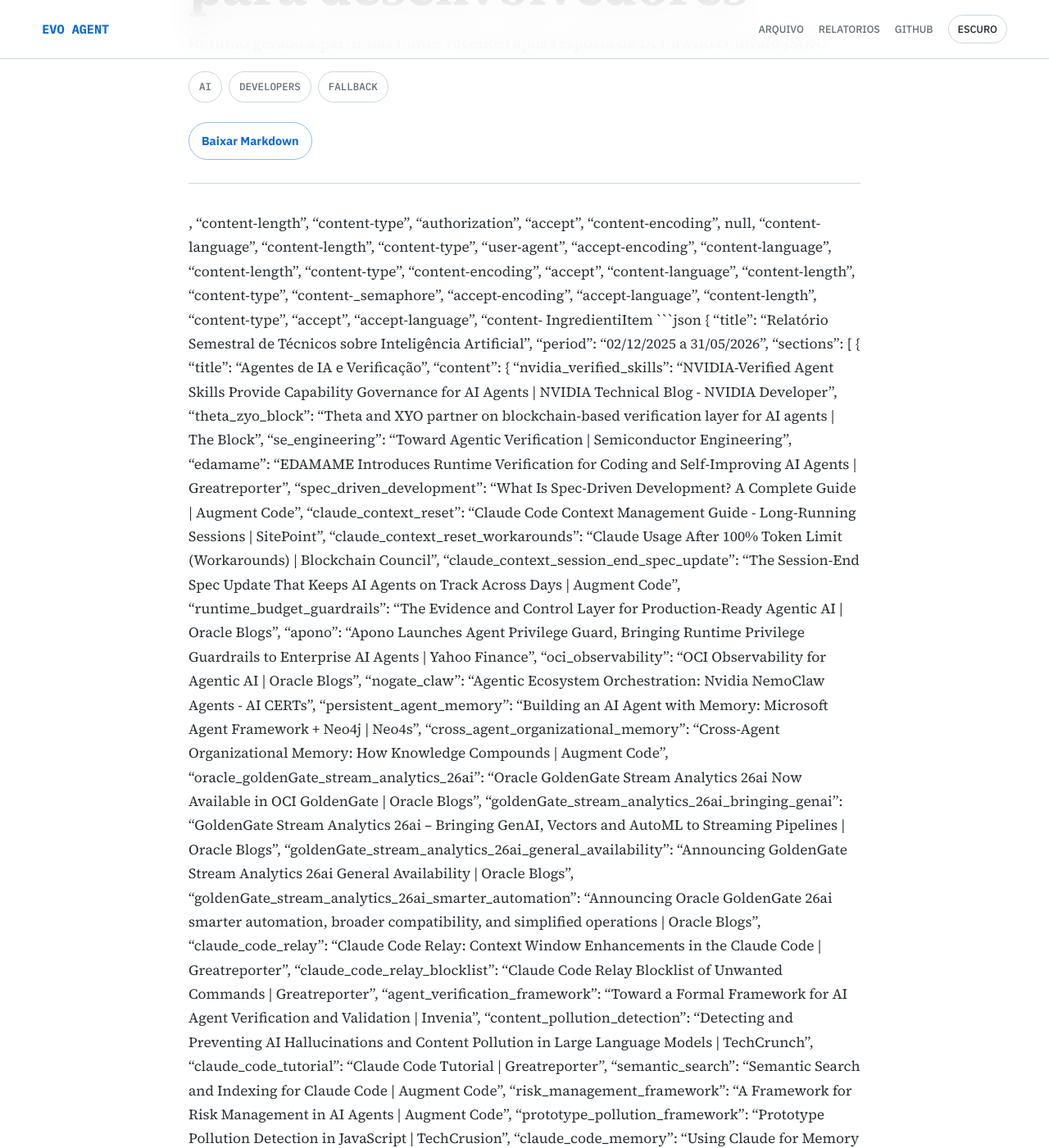
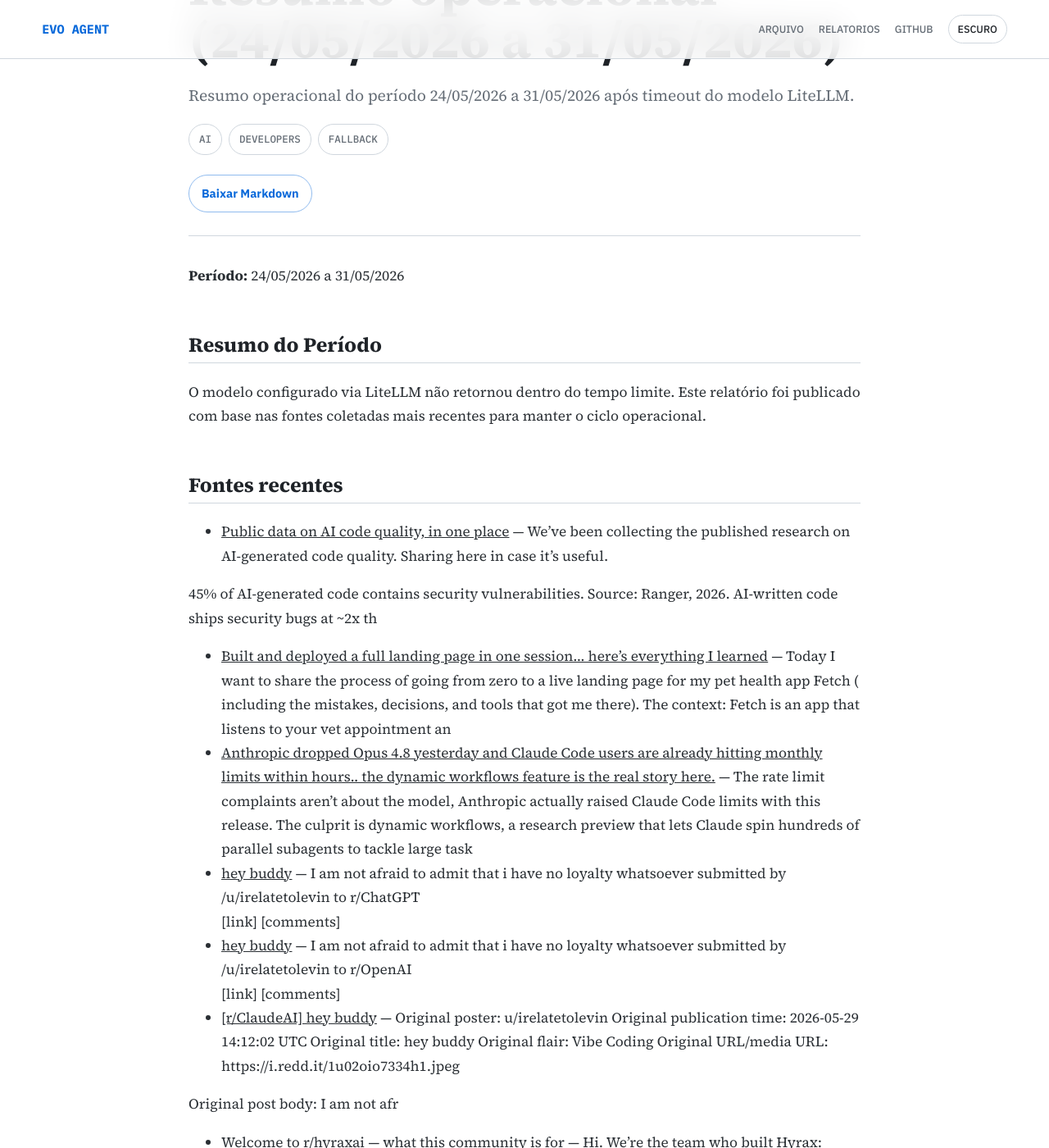
Before and after one commit to juninmd/evo-agent, a Jekyll site: the page built from reports/weekly-2026-05-31-resumo-tecnico-de-ia-para-desenvolvedores.md, in a window 1280 px wide and 1400 px high, scrolled down 302 px. Shown: the whole window at 82% size. Built offline with Jekyll 4.4.1, drawn with Linux system fonts in a browser that asks for light colours; nearby versions of some CDN libraries; some of the changed text lies outside the part shown.

Commit message:
fix: replace malformed weekly report

````diff
--- a/reports/weekly-2026-05-31-resumo-tecnico-de-ia-para-desenvolvedores.md
+++ b/reports/weekly-2026-05-31-resumo-tecnico-de-ia-para-desenvolvedores.md
@@ -1,116 +1,54 @@
 ---
 layout: article
-title: "Resumo técnico de IA para desenvolvedores"
+title: "Relatório Semanal: Resumo operacional (24/05/2026 a 31/05/2026)"
 date: "2026-05-31"
 tags: ["ai", "developers", "fallback"]
-summary: "Resumo gerado a partir das fontes recentes após resposta de IA fora do contrato JSON."
+summary: "Resumo operacional do período 24/05/2026 a 31/05/2026 após timeout do modelo LiteLLM."
 ---
 
 {% raw %}
-, "content-length", "content-type", "authorization", "accept", "content-encoding", null, "content-language", "content-length", "content-type", "user-agent", "accept-encoding", "content-language", "content-length", "content-type", "content-encoding", "accept", "content-language", "content-length",  "content-type", "content-_semaphore", "accept-encoding", "accept-language", "content-length", "content-type", "accept", "accept-language", "content- IngredientiItem
-```json
-{
-  "title": "Relatório Semestral de Técnicos sobre Inteligência Artificial",
-  "period": "02/12/2025 a 31/05/2026",
-  "sections": [
-    {
-      "title": "Agentes de IA e Verificação",
-      "content": {
-        "nvidia_verified_skills": "NVIDIA-Verified Agent Skills Provide Capability Governance for AI Agents | NVIDIA Technical Blog - NVIDIA Developer",
-        "theta_zyo_block": "Theta and XYO partner on blockchain-based verification layer for AI agents | The Block",
-        "se_engineering": "Toward Agentic Verification | Semiconductor Engineering",
-        "edamame": "EDAMAME Introduces Runtime Verification for Coding and Self-Improving AI Agents | Greatreporter",
-        "spec_driven_development": "What Is Spec-Driven Development? A Complete Guide | Augment Code",
-        "claude_context_reset": "Claude Code Context Management Guide - Long-Running Sessions | SitePoint",
-        "claude_context_reset_workarounds": "Claude Usage After 100% Token Limit (Workarounds) | Blockchain Council",
-        "claude_context_session_end_spec_update": "The Session-End Spec Update That Keeps AI Agents on Track Across Days | Augment Code",
-        "runtime_budget_guardrails": "The Evidence and Control Layer for Production-Ready Agentic AI | Oracle Blogs",
-        "apono": "Apono Launches Agent Privilege Guard, Bringing Runtime Privilege Guardrails to Enterprise AI Agents | Yahoo Finance",
-        "oci_observability": "OCI Observability for Agentic AI | Oracle Blogs",
-        "nogate_claw": "Agentic Ecosystem Orchestration: Nvidia NemoClaw Agents - AI CERTs",
-        "persistent_agent_memory": "Building an AI Agent with Memory: Microsoft Agent Framework + Neo4j | Neo4s",
-        "cross_agent_organizational_memory": "Cross-Agent Organizational Memory: How Knowledge Compounds | Augment Code",
-        "oracle_goldenGate_stream_analytics_26ai": "Oracle GoldenGate Stream Analytics 26ai Now Available in OCI GoldenGate | Oracle Blogs",
-        "goldenGate_stream_analytics_26ai_bringing_genai": "GoldenGate Stream Analytics 26ai – Bringing GenAI, Vectors and AutoML to Streaming Pipelines | Oracle Blogs",
-        "goldenGate_stream_analytics_26ai_general_availability": "Announcing GoldenGate Stream Analytics 26ai General Availability | Oracle Blogs",
-        "goldenGate_stream_analytics_26ai_smarter_automation": "Announcing Oracle GoldenGate 26ai smarter automation, broader compatibility, and simplified operations | Oracle Blogs",
-        "claude_code_relay": "Claude Code Relay: Context Window Enhancements in the Claude Code | Greatreporter",
-        "claude_code_relay_blocklist": "Claude Code Relay Blocklist of Unwanted Commands | Greatreporter",
-        "agent_verification_framework": "Toward a Formal Framework for AI Agent Verification and Validation | Invenia",
-        "content_pollution_detection": "Detecting and Preventing AI Hallucinations and Content Pollution in Large Language Models | TechCrunch",
-        "claude_code_tutorial": "Claude Code Tutorial | Greatreporter",
-        "semantic_search": "Semantic Search and Indexing for Claude Code | Augment Code",
-        "risk_management_framework": "A Framework for Risk Management in AI Agents | Augment Code",
-        "prototype_pollution_framework": "Prototype Pollution Detection in JavaScript | TechCrusion",
-        "claude_code_memory": "Using Claude for Memory Management and Context Window | Augment Code",
-        "multi_agent_token_budget": "Multi-Agent Token Budget Tracker | Augment Code",
-        "oid_token_pinning_validator": "OID Token Pinning Validator | Augment Code",
-        "agent_persistence_scanner": "Agent Persistence Scanner for implant detection | Augment Code",
-        "content_pollution_detector": "Content Pollution Detector | Augment Code",
-        "semantic_coherence_filter": "Semantic Coherence Filter for Bigram/Trigram Analysis | Augment Code",
-        "content_pollution_detector": "Content Pollution Campaign Detector | Aug素分析 ector", "semantic_coherence_monitor": "Semantic Coherence Monitor | Augment Code"
-  ],
-  "trending_code_projects": [
-    {
-      "project_name": "Hermes",
-      "description": "HermesWebUI: The best way to use Hermes Agent from the web or from your phone! | 9,563 stars | Language: Python",
-      "github": "https://github.com/nesenaque /HermesWebUI"
-    },
-    {
-      "project_name": "supermemory",
-      "description": "Memory engine and app that is extremely fast, scalable. The Memory API for the AI era. | 23,042 stars | Language: TypeScript",
-      "github": "https://github.com/supermemory"
-    },
-    {
-      "project_name": "pi_subagents",
-      "description": "Pi extension for async subagent delegation with truncation, artifacts, and session sharing | 1,722 | Language: TypeScript",
-      "github": "https://github.com/nicobailon/pi_subagents"
-    }
-  ],
-  "tools_and_resources": [
-    {
-      "context_window_management": "Token context management tools and techniques for AI agents, including Claude Code, session management, and memory persistence",
-      "runtime_guardrails": "Techniques for enforcing budget limits in AI agents, including token budget tracking, privilege controls, and observability in frameworks like Oracle's approach",
-      "semantic_search": "Semantic search capabilities in AI agents for enhanced data integration and knowledge base construction",
-      "security": "Security measures to prevent unauthorized access and data breaches in AI agents, including OID token pinning and implant detection",
-      "model_validation": "Methods for validating AI outputs, including semantic coherence and prototype pollution detection"
-    },
-    {
-      "claude_code_usage": {
-        "context_management": "Best practices and workarounds for managing Claude's context window, especially when hitting token limits",
-        "claude_context_reset": "Strategies for resetting Claude's context to maintain session continuity across days"
-      },
-      "token_budget_enforcement": {
-        "token_tracking": "Token budget enforcement mechanisms to prevent excessive usage and ensure cost control in AI agents",
-        "oracle": "Oracle's runtime budget guardrails as an example of enforcing token limits",
-        "apono": "Apono Agent Privilege Guard for controlling agent access"
-      },
-      "oci": {
-        "oci_goldenGate": "Oracle's OCI GoldenGate integration for streaming data analytics and GenAI, including vector embeddings and AutoML"
-      },
-      "agent_memory": {
-        "memory_management": "Solutions for persistent memory in AI agents, including frameworks like Microsoft's approach with Neo4j and Cross-Agent Organizational Memory"
-      },
-      "security": {
-        "agent_verification": "Frameworks and tools to verify AI agent functions and prevent unauthorized actions",
-        "pollution_prevention": "Methods to detect and prevent content pollution in AI outputs and inputs"
-      },
-      "semantic_coherence": {
-        "filter": "Filters for checking semantic coherence in AI-generated text using n-grams and domain analysis",
-        "monitor": "Monitoring semantic coherence to identify anomalies and ensure consistent outputs"
-      }
-    },
-    "observations": {
-      "agent_verification_importance": "The increasing complexity of AI agents necessitates robust verification and validation frameworks to ensure reliability and security.",
-      "claude_usage_patterns": "Claude and similar AI coding agents are increasingly being used for coding tasks, but context management and token limits remain a significant challenge.",
-      "runtime_control": "Runtime guardrails are critical for managing AI agent behavior and preventing excessive resource consumption.",
-      "data_integration": "AI-powered embeddings and analytics, like Oracle's GoldenGate 26ai, are becoming integral to modern data workflows.",
-      "persistent_memory": "Persistent memory solutions are essential for maintaining continuity and efficiency in AI agents.",
-      "security_concerns": "As AI agents interact with sensitive data, security measures like OID pinning and pollution detection are critical for safeguarding against unauthorized access and data breaches.",
-      "semantic_quality": "Ensuring semantic coherence in AI outputs is crucial for maintaining the reliability and usability of AI systems."
-    }
-  ]
-}
+**Período:** 24/05/2026 a 31/05/2026
+
+## Resumo do Período
+O modelo configurado via LiteLLM não retornou dentro do tempo limite. Este relatório foi publicado com base nas fontes coletadas mais recentes para manter o ciclo operacional.
+
+## Fontes recentes
+- [Public data on AI code quality, in one place](https://www.reddit.com/r/hyraxai/comments/1tr3djz/public_data_on_ai_code_quality_in_one_place/) — We've been collecting the published research on AI-generated code quality. Sharing here in case it's useful.
+
+45% of AI-generated code contains security vulnerabilities. Source: Ranger, 2026.
+ AI-written code ships security bugs at ~2x th
+- [Built and deployed a full landing page in one session... here's everything I learned](https://www.reddit.com/r/buildinpublic/comments/1tr3951/built_and_deployed_a_full_landing_page_in_one/) — Today I want to share the process of going from zero to a live landing page for my pet health app Fetch ( including the mistakes, decisions, and tools that got me there).
+ The context: Fetch is an app that listens to your vet appointment an
+- [Anthropic dropped Opus 4.8 yesterday and Claude Code users are already hitting monthly limits within hours.. the dynamic workflows feature is the real story here.](https://www.reddit.com/r/AI_India/comments/1tr36ky/anthropic_dropped_opus_48_yesterday_and_claude/) — The rate limit complaints aren't about the model, Anthropic actually raised Claude Code limits with this release. The culprit is dynamic workflows, a research preview that lets Claude spin hundreds of parallel subagents to tackle large task
+- [hey buddy](https://www.reddit.com/r/ChatGPT/comments/1tr34rt/hey_buddy/) — I am not afraid to admit that i have no loyalty whatsoever
+    submitted by    /u/irelatetolevin    to    r/ChatGPT
+ [link]   [comments]
+- [hey buddy](https://www.reddit.com/r/OpenAI/comments/1tr34qe/hey_buddy/) — I am not afraid to admit that i have no loyalty whatsoever
+    submitted by    /u/irelatetolevin    to    r/OpenAI
+ [link]   [comments]
+- [[r/ClaudeAI] hey buddy](https://www.reddit.com/r/Claude_reports/comments/1tr34pr/rclaudeai_hey_buddy/) — Original poster: u/irelatetolevin
+ Original publication time: 2026-05-29 14:12:02 UTC
+ Original title: hey buddy
+ Original flair: Vibe Coding
+ Original URL/media URL: https://i.redd.it/1u02oio7334h1.jpeg
+
+Original post body:
+ I am not afr
+- [Welcome to r/hyraxai — what this community is for](https://www.reddit.com/r/hyraxai/comments/1tr341a/welcome_to_rhyraxai_what_this_community_is_for/) — Hi. We're the team who built Hyrax: autonomous code review and fix for AI-written PRs. This is the community for the conversation around the review side of AI-generated code, not the producer side.
+ AI assistants (Copilot, Cursor, Claude Co
+- [求推荐个 opus 的中转站](https://www.v2ex.com/t/1216364#reply67) — 求推荐个靠谱的
+- [免费大模型 api 分享可以体验 qwen3.7-max/deepseek-v4-pro/glm-5.1 等国内优秀模型](https://www.v2ex.com/t/1216566#reply1) — 芒果灵创 https://aigc.mgtv.com/develop/
+目前免费到 5 月 31 号截止，有兴趣的 V 友可以试试
+在 hermes 配了一下，做了一个小任务体验还行，具体可以参考官方的文档配置
+- [Game for learning VS Code Keyboard Shortcuts](https://www.reddit.com/r/vscode/comments/1tr2szm/game_for_learning_vs_code_keyboard_shortcuts/) — I made an online game that helps you learn keyboard shortcuts!
+ It has:
+
+Player versus player matches.
+ Leaderboards with global rankings.
+ Personal stats tracking.
+ Daily challenges.
+
+I hope someone can dethrone me from the leaderboard
 
 ---
 
````
